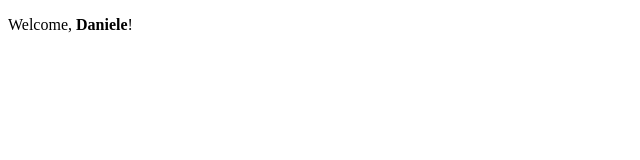
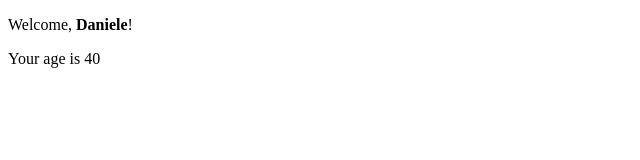
Before and after one commit to fabry84x/esercizi_react, a React (Create React App) app: page / in a window 1280 px wide. Shown: the top 160 px of the page, without its empty margins (0-640 px from the left). Built offline with nearby package versions, Linux system fonts and the light colour scheme.

Commit message:
feature/Conditonal Rendering-03

```diff
--- a/src/App.js
+++ b/src/App.js
@@ -3,6 +3,6 @@
 
 export class App extends React.Component {
     render () {
-        return <Welcome name={<strong>Daniele</strong>} age={null}/>
+        return <Welcome name={<strong>Daniele</strong>} age={40}/>
     }
 }
--- a/src/Welcome.js
+++ b/src/Welcome.js
@@ -6,7 +6,7 @@
         return (
             <div>
                 <p>Welcome, {this.props.name}!</p>
-                {this.props.age && <Age age={this.props.age} />}
+                {this.props.age>18 && this.props.age<65 && <Age age={this.props.age} />}
             </div>
         )
     }
```
